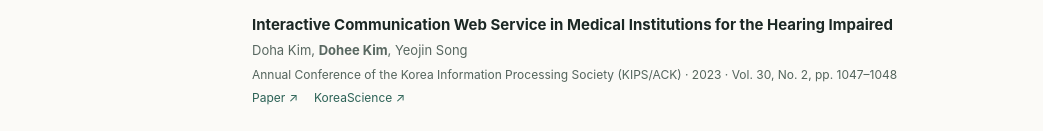
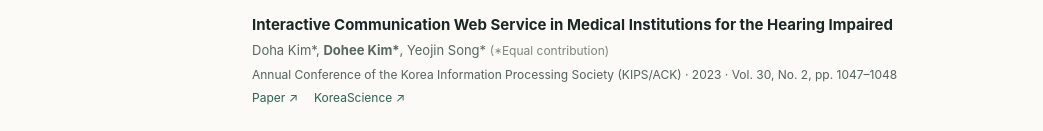
Before and after one commit to D0heeKim/D0heeKim.github.io, a plain HTML site: page index.html in a window 1280 px wide. Shown: the part 1174-1305 px from the top of the page, without its empty margins (118-1161 px from the left). Drawn offline with Linux system fonts and the light colour scheme.

Commit message:
Update index.html

```diff
--- a/index.html
+++ b/index.html
@@ -43,7 +43,7 @@
     <section id="publications" class="section-grid"><h2>Publications</h2><div class="section-body">
       <article class="pub"><h3>AdaGeneBudget: Cell-Adaptive Gene-Token Allocation for Efficient Single-Cell Foundation Models</h3><p class="authors"><strong>Dohee Kim</strong>, Uiwon Hwang</p><p class="venue">Pacific Symposium on Biocomputing (PSB) 2027 · Accepted</p><div class="resources"><a href="https://doi.org/10.64898/2026.08.06.743174" target="_blank" rel="noopener noreferrer">Preprint ↗</a><a href="https://github.com/D0heeKim/AdaGeneBudget" target="_blank" rel="noopener noreferrer">Code ↗</a></div></article>
       <article class="pub"><h3>Do Prefix Attractors Cause Hallucination in LVLMs?</h3><p class="authors">Eunju Park*, <strong>Dohee Kim*</strong>, Uiwon Hwang <span class="dim">(*Equal contribution)</span></p><p class="venue">CVPR 2026 Workshop on Any-to-Any Multimodal Learning · Accepted (non-archival)</p><div class="resources"><a href="https://any2any-mllm.github.io/workshop-cvpr26/accepted_papers.html" target="_blank" rel="noopener noreferrer">Workshop ↗</a></div></article>
-      <article class="pub"><h3>Interactive Communication Web Service in Medical Institutions for the Hearing Impaired</h3><p class="authors">Doha Kim, <strong>Dohee Kim</strong>, Yeojin Song</p><p class="venue">Annual Conference of the Korea Information Processing Society (KIPS/ACK) · 2023 · Vol. 30, No. 2, pp. 1047–1048</p><div class="resources"><a href="https://www.manuscriptlink.com/society/kips/conference/ack2023/file/downloadSoConfManuscript/abs/KIPS_C2023B0206" target="_blank" rel="noopener noreferrer">Paper ↗</a><a href="https://koreascience.kr/article/CFKO202333854991896.pdf" target="_blank" rel="noopener noreferrer">KoreaScience ↗</a></div></article>
+      <article class="pub"><h3>Interactive Communication Web Service in Medical Institutions for the Hearing Impaired</h3><p class="authors">Doha Kim*, <strong>Dohee Kim*</strong>, Yeojin Song* <span class="dim">(*Equal contribution)</span></p><p class="venue">Annual Conference of the Korea Information Processing Society (KIPS/ACK) · 2023 · Vol. 30, No. 2, pp. 1047–1048</p><div class="resources"><a href="https://www.manuscriptlink.com/society/kips/conference/ack2023/file/downloadSoConfManuscript/abs/KIPS_C2023B0206" target="_blank" rel="noopener noreferrer">Paper ↗</a><a href="https://koreascience.kr/article/CFKO202333854991896.pdf" target="_blank" rel="noopener noreferrer">KoreaScience ↗</a></div></article>
     </div></section>
 
     <section id="about" class="section-grid"><h2>About</h2><div class="section-body">
```
